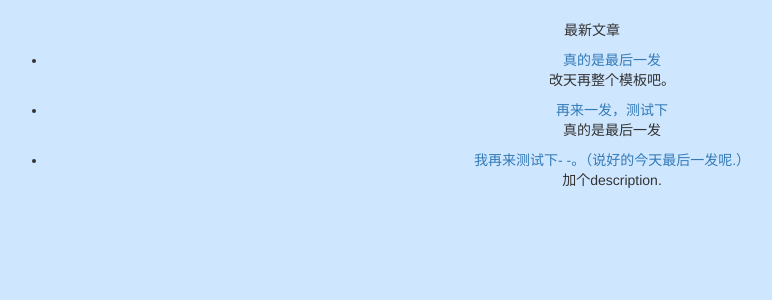
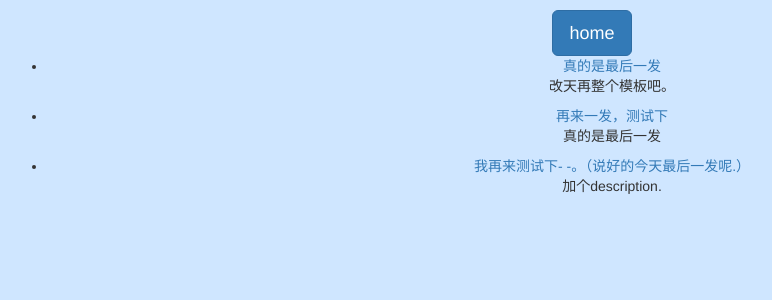
Before and after one commit to kk297466058/kk297466058.github.io, a Jekyll site: the page built from index.html, in a window 1280 px wide. Shown: the top 300 px of the page, without its empty margins (48-820 px from the left). Built offline with Jekyll 4.4.1, drawn with Linux system fonts in a browser that asks for light colours; nearby versions of some CDN libraries; Markdown is read by kramdown in place of the engine named in the settings; the list of posts is cut into pages by our own code.

Commit message:
afda
afsad

```diff
--- a/_layouts/home.html
+++ b/_layouts/home.html
@@ -14,7 +14,7 @@
 
 </head>
 <body style="background-color:#cfe6ff">
-
+	<p style="lead "></p>
 
 
 		{{ content }}
--- a/index.html
+++ b/index.html
@@ -3,12 +3,13 @@ layout: home
 ---
 <div class="container">
 
-	<h2>{{ page.title }}</h2>
+
 
 	<div class="row text-center">
 
-		<p>最新文章</p>
-
+	<a href="#" class="btn btn-primary btn-lg" role="button">
+		home
+	</a>
 	<ul>
 		{% for post in site.posts %}
 		<li>
```
